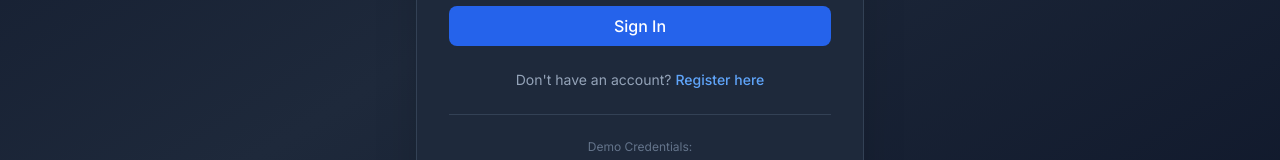
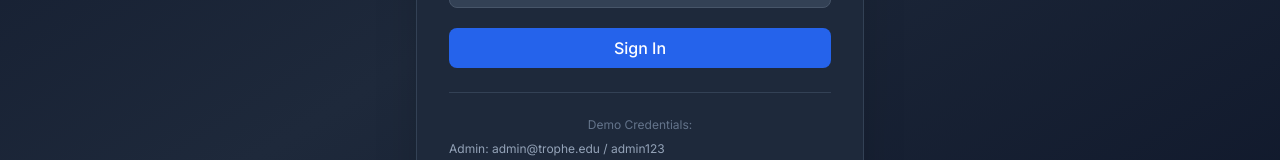
Before and after one commit to saidryus/skillswap, a React (Vite) app in the folder frontend/: page /login in a window 1280 px wide. Shown: the part 482-642 px from the top of the page. Built offline with nearby package versions, Linux system fonts and the light colour scheme; no server answers.

Commit message:
feat: drag-drop scheduler, remove public registration

```diff
--- a/frontend/src/App.jsx
+++ b/frontend/src/App.jsx
@@ -2,7 +2,6 @@ import { Routes, Route, Navigate } from 'react-router-dom';
 import { AuthProvider, useAuth } from './context/AuthContext';
 import Layout from './components/Layout';
 import LoginPage from './pages/LoginPage';
-import RegisterPage from './pages/RegisterPage';
 import AdminDashboard from './pages/admin/AdminDashboard';
 import UsersPage from './pages/admin/UsersPage';
 import CoursesPage from './pages/admin/CoursesPage';
@@ -38,7 +37,6 @@ function AppRoutes() {
   return (
     <Routes>
       <Route path="/login" element={<LoginPage />} />
-      <Route path="/register" element={<RegisterPage />} />
       <Route path="/" element={<RoleRedirect />} />
 
       {/* Print route - no layout */}
--- a/frontend/src/pages/LoginPage.jsx
+++ b/frontend/src/pages/LoginPage.jsx
@@ -1,5 +1,5 @@
 import { useState } from 'react';
-import { useNavigate, Link } from 'react-router-dom';
+import { useNavigate } from 'react-router-dom';
 import { motion } from 'framer-motion';
 import { HiMail, HiLockClosed } from 'react-icons/hi';
 import { useAuth } from '../context/AuthContext';
@@ -89,15 +89,6 @@ export default function LoginPage() {
             </button>
           </form>
 
-          <div className="mt-6 text-center">
-            <p className="text-sm text-slate-400">
-              Don't have an account?{' '}
-              <Link to="/register" className="text-blue-400 hover:text-blue-300 font-medium">
-                Register here
-              </Link>
-            </p>
-          </div>
-
           <div className="mt-6 pt-6 border-t border-slate-700">
             <p className="text-xs text-slate-500 text-center mb-2">Demo Credentials:</p>
             <div className="space-y-1 text-xs text-slate-400">
```
Also changed, not shown: 1 other file (tests, documents, lock files or other folders).
